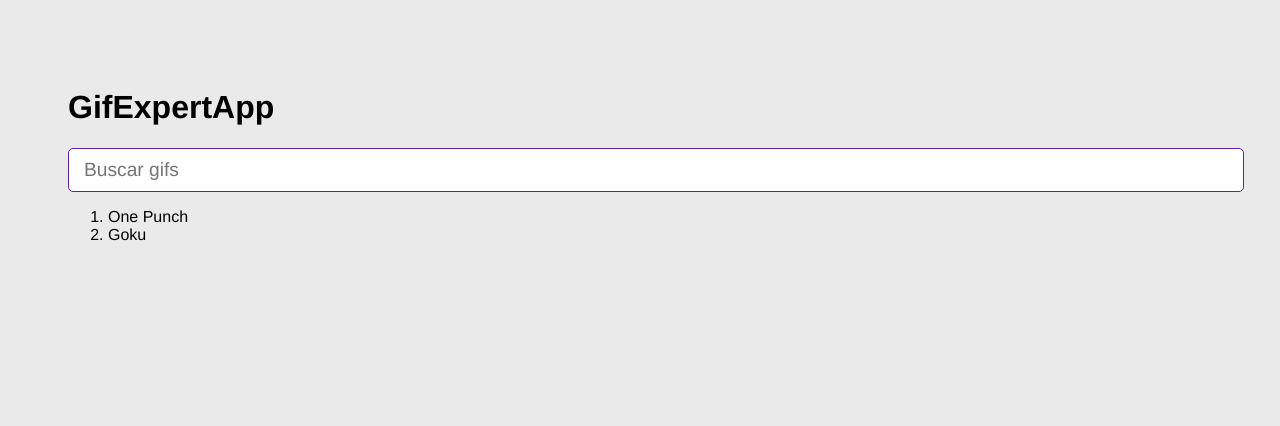
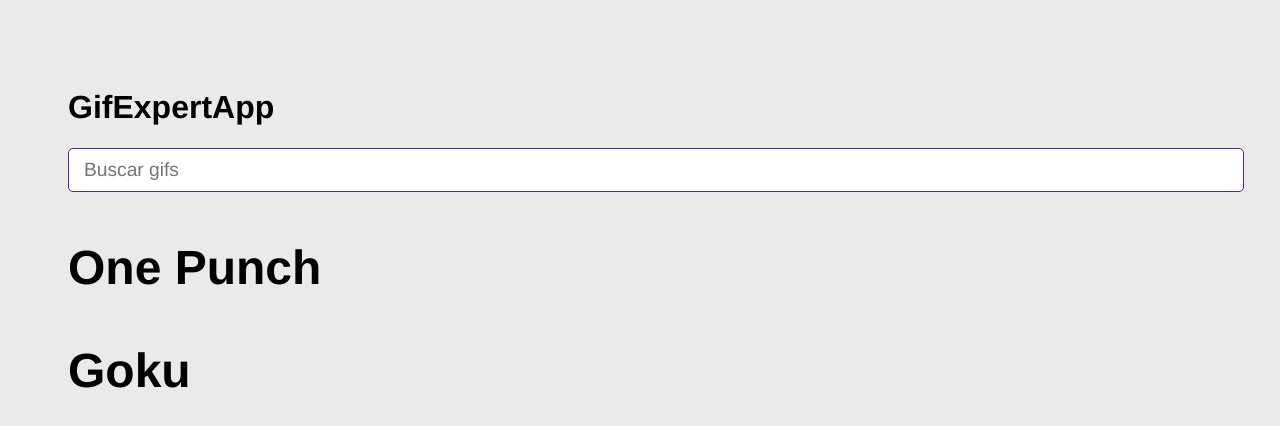
Before and after one commit to pauljgl2008/gitf-expert-app, a React (Vite) app: page / in a window 1280 px wide. Shown: the top 426 px of the page. Built offline with nearby package versions, Linux system fonts and the light colour scheme.

Commit message:
feat: gifgrid component

```diff
--- a/src/GifExpertApp.jsx
+++ b/src/GifExpertApp.jsx
@@ -1,5 +1,6 @@
 import React, { useState } from 'react'
-import { AddCategory } from './AddCategory';
+import { AddCategory } from './components/AddCategory';
+import { GifGrid } from './components/GifGrid';
 
 export const GifExpertApp = () => {
 
@@ -9,7 +10,7 @@
         // console.log(document.getElementById('new-category').value);
         // setCategories([document.getElementById('new-category').value, ...categories])
         // setCategories(cat => [...cat, document.getElementById('new-category').value])
-        if(categories.includes(newCategory)){
+        if (categories.includes(newCategory)) {
             return;
         }
         setCategories([newCategory, ...categories])
@@ -17,19 +18,19 @@
     return (
         <>
             <h1>GifExpertApp</h1>
-            {/* <input id="new-category"></input> */}
             <AddCategory
-                // setCategories={setCategories}
-                onNewCategory={value=> onAddCategory(value)}
+                onNewCategory={value => onAddCategory(value)}
             />
-            {/* <button onClick={onAddCategory}>Agregar</button> */}
-            <ol>
-                {categories.map(category => {
-                    return <li key={category}>{category}</li>
-                }
-                )}
-                {/* <li>ABC</li> */}
-            </ol>
+            {
+                categories.map(category =>
+                (
+                    <GifGrid
+                        key={category}
+                        category={category}
+                    />
+                )
+                )
+            }
         </>
     )
 }
--- a/src/AddCategory.jsx
+++ b/src/components/AddCategory.jsx
@@ -1,4 +1,4 @@
-import React, { useState } from 'react'
+import { useState } from 'react'
 
 export const AddCategory = ({onNewCategory}) => {
 
--- /dev/null
+++ b/src/components/GifGrid.jsx
@@ -0,0 +1,7 @@
+export const GifGrid = ({ category }) => {
+    return (
+        <>
+            <h3>{category}</h3>
+        </>
+    )
+}
```
Also changed, not shown: 1 other file (tests, documents, lock files or other folders).
